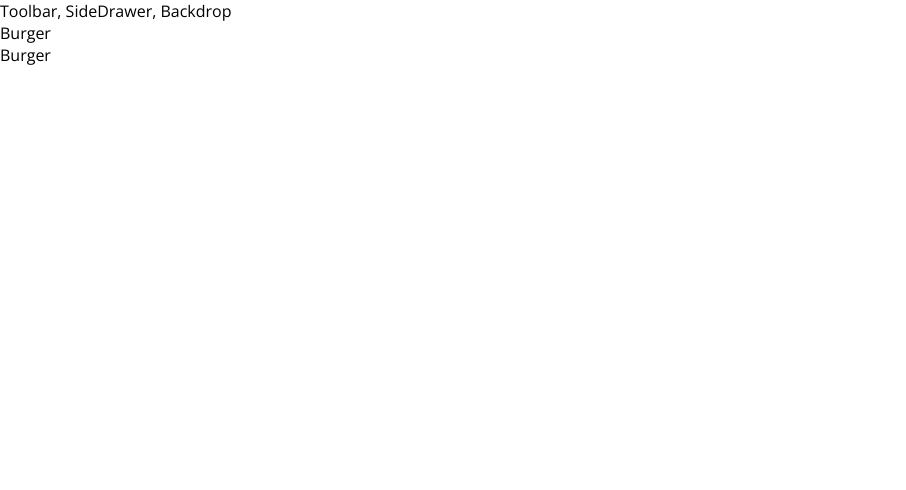
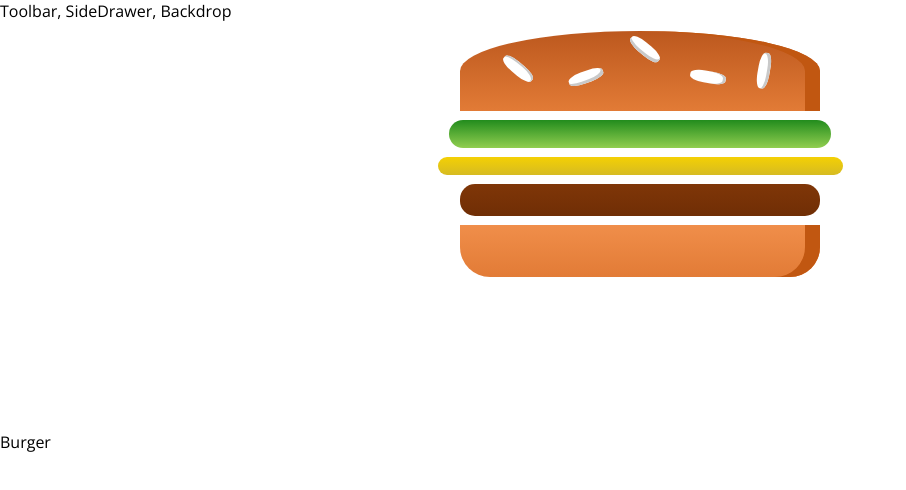
Before and after one commit to ZosiaSub/burger-builder-app-react, a React app: page / in a window 1280 px wide. Shown: the top 490 px of the page, without its empty margins (0-906 px from the left). Built offline with nearby package versions, Linux system fonts and the light colour scheme.

Commit message:
Add ingredients to state and Burger component

```diff
--- a/src/components/Burger/Burger.css
+++ b/src/components/Burger/Burger.css
@@ -3,7 +3,6 @@
     height: 250px;
     margin: auto;
     text-align: center;
-    overflow: scroll;
     font-weight: bold;
     font-size: 1.2rem;
 }
--- a/src/components/Burger/Burger.js
+++ b/src/components/Burger/Burger.js
@@ -1,8 +1,24 @@
 import React from 'react';
 import classes from './Burger.css';
+import BurgerIngredient from './BurgerIngredient/BurgerIngredient'
 
 const burger = (props) => {
+    console.log(props);
+    const transformedIngredients = Object.keys(props.ingredients).map(iKey =>
+        {
+            return [...Array(props.ingredients[iKey])].map((_,i) => {
+                 return <BurgerIngredient key={iKey + i} type={iKey} />
+            }
+
+            )
+        })
     return (
-        <div className={classes.Burger}></div>
+        <div className={classes.Burger}>
+            <BurgerIngredient type="bread-top" />
+            {transformedIngredients}
+            <BurgerIngredient type="bread-bottom" />
+        </div>
     )
 }
+
+export default burger;
--- a/src/components/Burger/BurgerIngredient/BurgerIngredient.js
+++ b/src/components/Burger/BurgerIngredient/BurgerIngredient.js
@@ -1,7 +1,7 @@
 import React, {Component }from 'react';
 import PropTypes from 'prop-types';
 
-import classes from 'BurgerIngredient.css';
+import classes from './BurgerIngredient.css';
 
 class BurgerIngredient extends Component {
     render() {
--- a/src/containers/BurgerBuilder/BurgerBuilder.js
+++ b/src/containers/BurgerBuilder/BurgerBuilder.js
@@ -1,11 +1,20 @@
 import React, { Component } from 'react';
 import Aux from '../../hoc/Wrapper';
+import Burger from '../../components/Burger/Burger';
 
 class BurgerBuilder extends Component {
+    state = {
+        ingredients: {
+            salad: 1,
+            cheese: 1,
+            meat: 1,
+            becon: 1
+        }
+    }
     render() {
         return (
             <Aux>
-                <div>Burger</div>
+                <Burger ingredients={this.state.ingredients}/>
                 <div>Burger</div>
             </Aux>
         );
```
